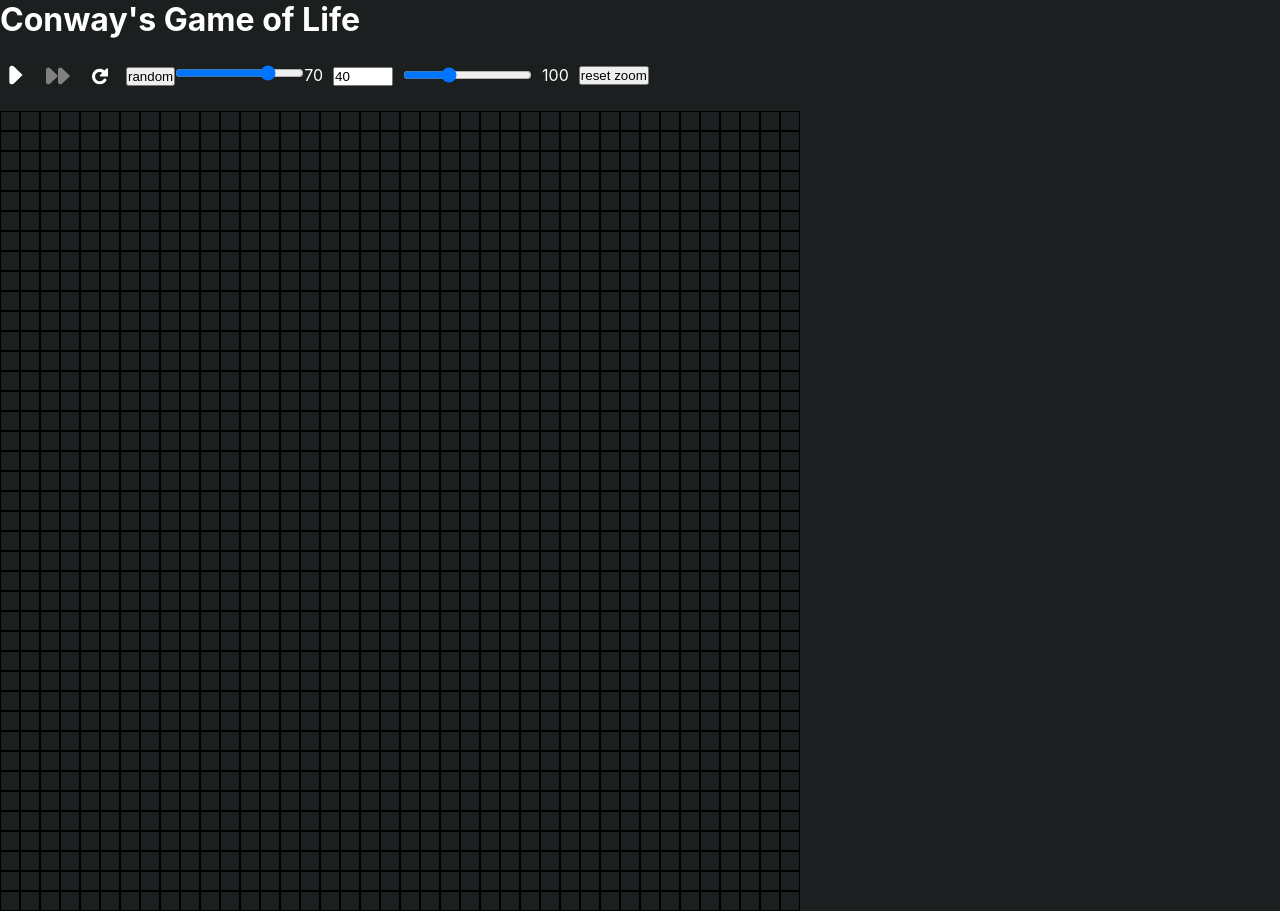
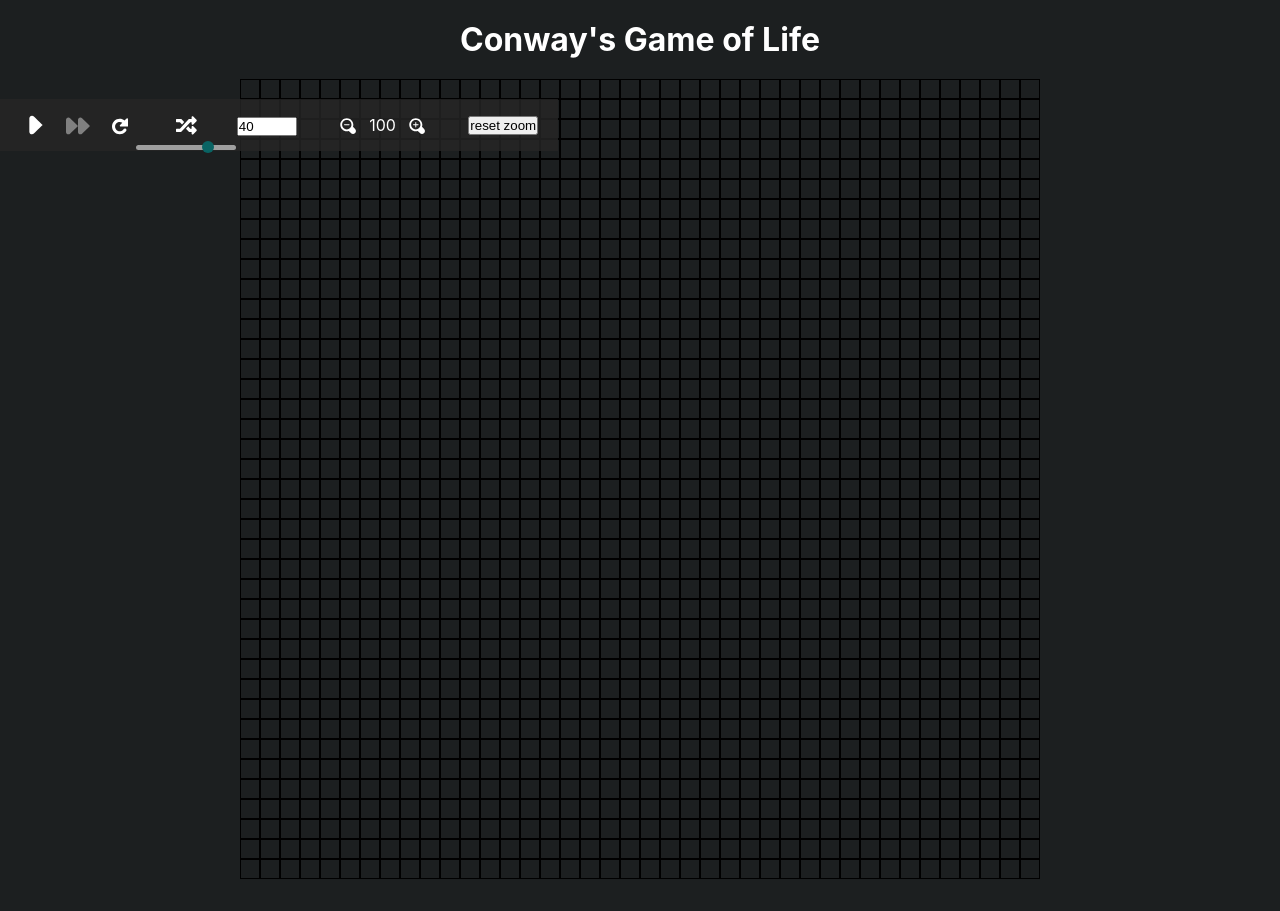
Before and after one commit to AbhishekPratap05/game-of-life, a React (Create React App) app: page / in a window 1280 px wide. After the commit the page ends 879 px from the top, so only its background shows below. Built offline with nearby package versions, Linux system fonts and the light colour scheme.

Commit message:
created control panel with icons added some styling

```diff
--- a/src/App.js
+++ b/src/App.js
@@ -1,6 +1,7 @@
 import React, { useCallback, useRef, useState } from 'react';
 import { produce } from 'immer';
-import { TiMediaFastForward, TiMediaPause, TiMediaPlay, TiRefresh } from 'react-icons/ti'
+import { TiMediaFastForward, TiMediaPause, TiMediaPlay, TiRefresh, TiZoomIn, TiZoomOut } from 'react-icons/ti';
+import { FaRandom } from 'react-icons/fa';
 
 //neighbours of current cell
 const neighbours = [
@@ -21,7 +22,7 @@ const App = () => {
   const generateEmptyGrid = (value) => Array.from(Array(value), () => Array.from(Array(value), () => 0));
 
   //setting up 2d array of numRows*numCols with random alive and dead cell
-  const generateRandomFilledGrid = (value) => Array.from(Array(gridSize), () => Array.from(Array(gridSize), () => Math.random() > value ? 1 : 0));
+  const generateRandomFilledGrid = (value) => Array.from(Array(gridSize), () => Array.from(Array(gridSize), () => Math.random() > value ? 0 : 1));
 
 
   const [gridSize, setGridSize] = useState(40)
@@ -86,15 +87,9 @@ const App = () => {
 
   return (
     <>
-      <h1>Conway's Game of Life</h1>
-      <div style={{
-        display: 'flex',
-        justifyContent: 'flex-start',
-        alignItems: 'center',
-        gap: '10px',
-        margin: '20px auto',
-
-      }}>
+      <h1><a href="https://en.wikipedia.org/wiki/Conway%27s_Game_of_Life" rel="noreferrer" target='_blank' title='wikipedia link'>Conway's Game of Life</a></h1>
+      <div className='controlContainer'>
+        <div className='playPauseContainer'>
           {!running ?
             <TiMediaPlay
               size='2em'
@@ -110,7 +105,7 @@ const App = () => {
             :
             <TiMediaPause
               size='2em'
-            title='stop'
+              title='pause'
               style={{ cursor: 'pointer' }}
               onClick={() => {
                 setRunning(false);
@@ -139,7 +134,6 @@ const App = () => {
           <TiRefresh
             title='reset'
             size='2em'
-
             onClick={() => {
               setRunning(false);
               setNext(false);
@@ -148,16 +142,22 @@ const App = () => {
               setGrid(generateEmptyGrid(gridSize));
             }} />
 
-
-        <div>
-          <button
+        </div>
+        <div
+          className='randomControl'
+        >
+          <FaRandom
+            size='1.3em'
+            title='create random alive cells'
             onClick={() => {
               setGrid(generateRandomFilledGrid(randomRange));
-            }}>random</button>
-
+            }} />
           <input
             type='range'
             id='randomRange'
+            title='set random alive cell'
+            className='slider'
+            style={{ marginTop: '45px', marginLeft: '-40px', position: 'absolute' }}
             min={0.1}
             max={0.9}
             step={0.1}
@@ -167,7 +167,7 @@ const App = () => {
               const newValue = parseFloat(e.target.value);
               setRandomRange(newValue);
               setGrid(generateRandomFilledGrid(newValue));
-            }} />{randomRange * 100}
+            }} />
         </div>
         <div>
           <input
@@ -181,25 +181,34 @@ const App = () => {
             onChange={(e) => {
               setRunning(false);
               const newValue = parseFloat(e.target.value);
+              if (!(newValue > 100 || newValue <= 0) && !isNaN(newValue)) {
                 setGridSize(parseInt(newValue));
                 setGrid(generateEmptyGrid(newValue));
+              }
             }} />
         </div>
-        <input
-          type='range'
-          id='randomRange'
-          min={0.5}
-          max={2.0}
-          step={0.1}
-          value={zoom}
-          onChange={(e) => {
-            const newValue = parseFloat(e.target.value);
-            console.log(newValue)
-            setZoom(newValue);
-          }} />{parseInt(zoom * 100)}
+        <div className='zoomControl'>
+          <TiZoomOut
+            size='1.4em'
+            title='zoom out'
+            onClick={() => {
+              !(zoom < 0.6) &&
+                setZoom((zoom - 0.2));
+            }}
+          />
+          {Math.round(zoom * 100)}
+          <TiZoomIn
+            size='1.4em'
+            title='zoom in'
+            onClick={() => {
+              !(zoom > 1.8) &&
+                setZoom((zoom + 0.2));
+            }}
+          />
+        </div>
         <button onClick={() => setZoom(1)}>reset zoom</button>
       </div>
-      <div style={{ display: 'grid', gridTemplateColumns: `repeat(${gridSize},20px)`, zoom: `${zoom}` }}>
+      <div style={{ display: 'grid', justifyContent: 'center', gridTemplateColumns: `repeat(${gridSize},20px)`, zoom: `${zoom}` }}>
         {grid.map((gridRow, i) => gridRow.map((gridItem, j) => {
           return (
             <div
--- a/src/main.css
+++ b/src/main.css
@@ -6,7 +6,6 @@
 
 body {
 	margin: 0;
-	overflow: hidden;
 	background-color: #1c1f20;
 	color: #fff;
 	font-family: -apple-system, BlinkMacSystemFont, 'Segoe UI', 'Roboto', 'Oxygen', 'Ubuntu', 'Cantarell', 'Fira Sans',
@@ -14,3 +13,83 @@ body {
 	-webkit-font-smoothing: antialiased;
 	-moz-osx-font-smoothing: grayscale;
 }
+
+.controlContainer {
+	display: flex;
+	justify-content: flex-start;
+	align-items: center;
+	gap: 2.5em;
+	margin: 20px auto;
+	position: absolute;
+	padding: 10px 20px;
+	background-color: hsl(0, 0%, 15%, 0.8);
+}
+
+.playPauseContainer {
+	display: flex;
+	justify-content: flex-start;
+	align-items: center;
+	gap: 10px;
+}
+
+.randomControl {
+	display: flex;
+	justify-content: flex-start;
+	align-items: center;
+	gap: 10px;
+}
+
+.zoomControl {
+	display: flex;
+	justify-content: flex-start;
+	align-items: center;
+	gap: 10px;
+}
+/* slider */
+.slider {
+	-webkit-appearance: none;
+	width: 100px;
+	height: 5px;
+	border-radius: 5px;
+	background: #d3d3d3;
+	outline: none;
+	opacity: 0.7;
+	-webkit-transition: .2s;
+	transition: opacity .2s;
+}
+
+.slider:hover {
+	opacity: 1;
+}
+
+.slider::-webkit-slider-thumb {
+	-webkit-appearance: none;
+	appearance: none;
+	width: 12px;
+	height: 12px;
+	border-radius: 50%;
+	background: hsl(180, 100%, 25%);
+	cursor: pointer;
+}
+
+.slider::-moz-range-thumb {
+	width: 25px;
+	height: 25px;
+	border-radius: 50%;
+	background: #4caf50;
+	cursor: pointer;
+}
+
+/* slider end */
+h1 {
+	display: flex;
+	justify-content: center;
+	align-items: center;
+	margin: 20px 0px;
+	user-select: none;
+}
+a {
+	text-decoration: none;
+	cursor: pointer;
+	color: #fff;
+}
```
Lines whose indentation alone changed are shown as unchanged.
